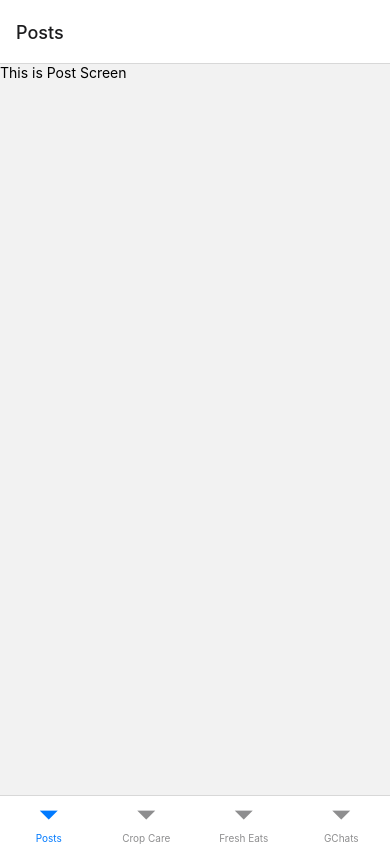
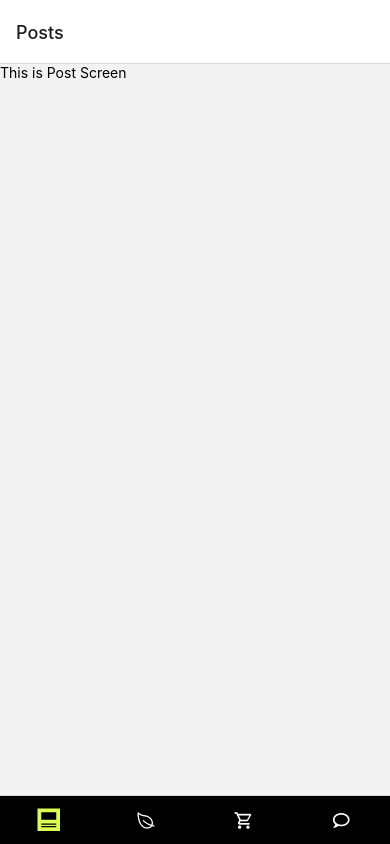
Before and after one commit to combo666/soilSociety, a React Native app in the folder frontEnd/: screen / in a window 390 px wide. Built offline with nearby package versions, Linux system fonts and the light colour scheme.

Commit message:
added navigation icons

```diff
--- a/frontEnd/App.tsx
+++ b/frontEnd/App.tsx
@@ -1,5 +1,5 @@
 import React from 'react';
-import { StyleSheet} from 'react-native';
+import { StyleSheet, View} from 'react-native';
 import TabNavigation from './src/navigations/TabNavigation';
 import { NavigationContainer } from '@react-navigation/native';
 
--- a/frontEnd/src/navigations/TabNavigation.tsx
+++ b/frontEnd/src/navigations/TabNavigation.tsx
@@ -5,6 +5,8 @@ import FreshEatsScreen from '../screens/FreshEatsScreen';
 import CropCareScreen from '../screens/CropCareScreen';
 import PostScreen from '../screens/PostScreen';
 import GchatsScreen from '../screens/GchatsScreen';
+import { MaterialCommunityIcons } from '@expo/vector-icons';
+import { Ionicons } from '@expo/vector-icons';
 
 
 
@@ -13,11 +15,50 @@ const tabs = createBottomTabNavigator();
 const TabNavigation = ()=>{
 
   return (
-      <tabs.Navigator>
-        <tabs.Screen name="Posts" component={PostScreen}/>
-        <tabs.Screen name="Crop Care" component={CropCareScreen}/>
-        <tabs.Screen name="Fresh Eats" component={FreshEatsScreen}/>
-        <tabs.Screen name="GChats" component={GchatsScreen}/>
+      <tabs.Navigator
+        initialRouteName="Posts"
+        screenOptions={{tabBarStyle:{backgroundColor: "black"}, tabBarShowLabel: false,
+        tabBarActiveTintColor: '#E0FFB4',
+        tabBarInactiveTintColor: "grey"}}
+      >
+        <tabs.Screen
+          name="Posts"
+          component={PostScreen}
+          options={{
+            tabBarLabel:"Post",
+            tabBarIcon: ({focused})=> <MaterialCommunityIcons name={focused ? "post": "post-outline"} size={focused? 30: 20} color={focused ?"#DDFF54" : 'white'}/>,
+            tabBarLabelStyle:{fontSize: 14, fontWeight: 'bold'},
+            tabBarActiveTintColor: "#E0FFB4"
+          }}
+
+        />
+        <tabs.Screen
+            name="Crop Care"
+            component={CropCareScreen}
+            options={{
+              tabBarIcon: ({focused})=> <Ionicons name={focused ? "leaf": "leaf-outline"} size={focused? 30: 20} color={focused ?"#DDFF54" : 'white'}/>,
+              tabBarLabelStyle:{fontSize: 14, fontWeight: 'bold'},
+              tabBarActiveTintColor: "#E0FFB4"
+            }}
+        />
+        <tabs.Screen
+          name="Fresh Eats"
+          component={FreshEatsScreen}
+          options={{
+            tabBarIcon: ({focused})=> <MaterialCommunityIcons name={focused ? "cart": "cart-outline"} size={focused? 30: 20} color={focused ?"#DDFF54" : 'white'}/>,
+            tabBarLabelStyle:{fontSize: 14, fontWeight: 'bold'},
+            tabBarActiveTintColor: "#E0FFB4"
+          }}
+        />
+        <tabs.Screen
+          name="GChats"
+          component={GchatsScreen}
+          options={{
+            tabBarIcon: ({focused})=> <MaterialCommunityIcons name={focused ? "chat": "chat-outline"} size={focused? 30: 20} color={focused ?"#DDFF54" : 'white'}/>,
+            tabBarLabelStyle:{fontSize: 14, fontWeight: 'bold'},
+            tabBarActiveTintColor: "#E0FFB4"
+          }}
+        />
       </tabs.Navigator>
   );
 
@@ -30,6 +71,9 @@ const styles = StyleSheet.create({
     alignItems: 'center',
     justifyContent: 'center',
   },
+  tabStyle:{
+    backgroundColor:"black"
+  }
 });
 
 
```
Also changed, not shown: frontEnd/src/screens/FreshEatsScreen.tsx (line endings or trailing spaces).
